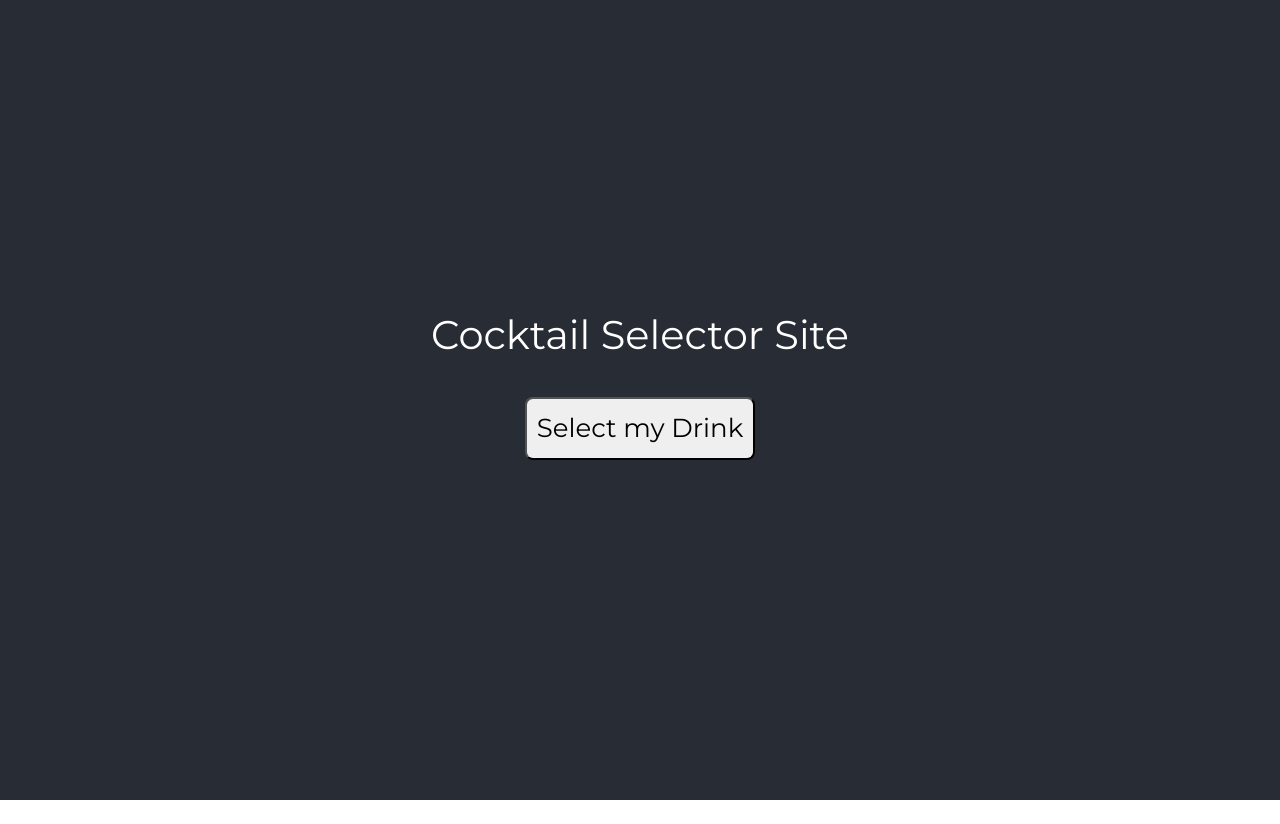
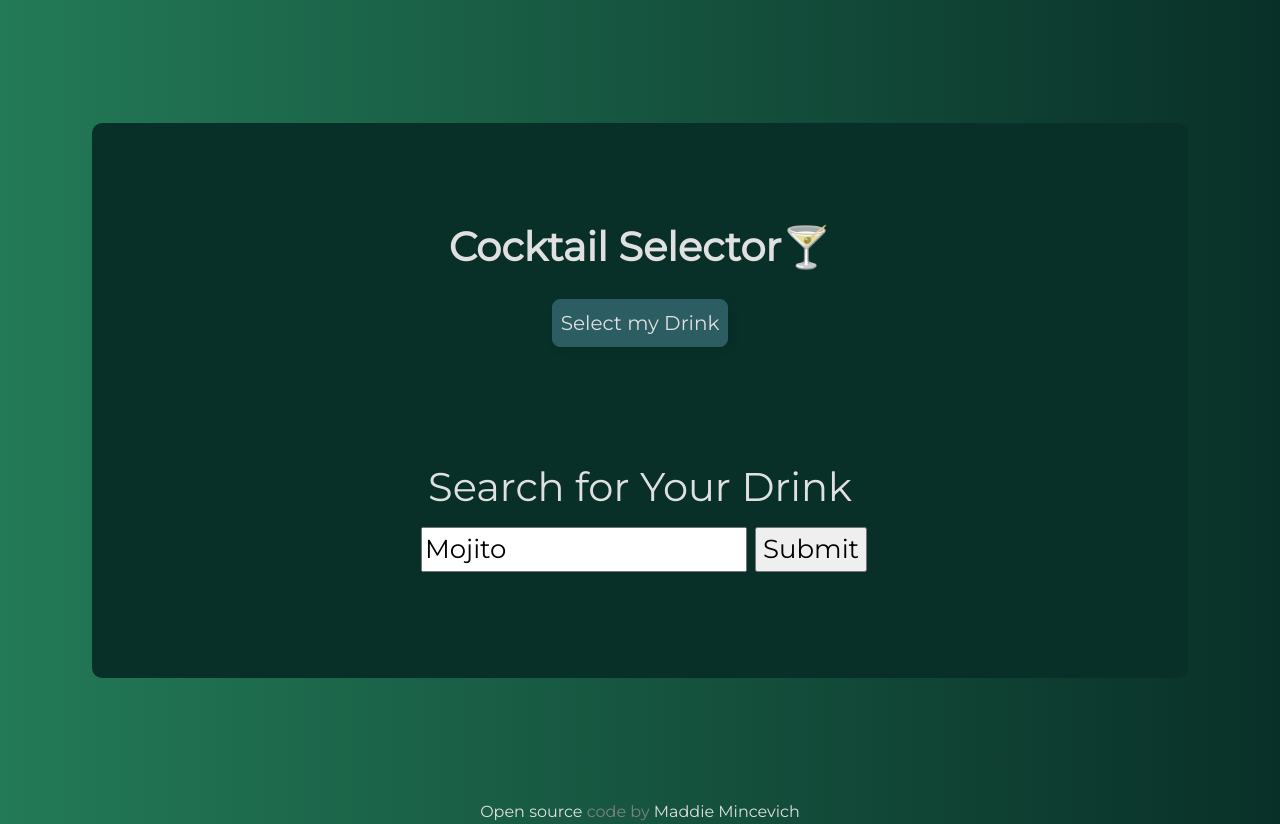
Before and after one commit to madisonmincevich/cocktail-site, a React (Create React App) app: page / in a window 1280 px wide. Before the commit the page ends 800 px from the top, so only its background shows below. Built offline with nearby package versions, Linux system fonts and the light colour scheme.

Commit message:
Added search component

```diff
--- a/public/index.html
+++ b/public/index.html
@@ -32,20 +32,15 @@
       href="https://fonts.googleapis.com/css2?family=Montserrat:wght@300;400&family=Oxygen:wght@300;400&display=swap"
       rel="stylesheet"
     />
-    <title>Cocktail Selector</title>
+    <link
+      rel="shortcut icon"
+      type="image/jpg"
+      href="https://img.icons8.com/dotty/2x/m.png"
+    />
+    <title>🍸Cocktail Selector</title>
   </head>
   <body>
     <noscript>You need to enable JavaScript to run this app.</noscript>
     <div id="root"></div>
-    <!--
-      This HTML file is a template.
-      If you open it directly in the browser, you will see an empty page.
-
-      You can add webfonts, meta tags, or analytics to this file.
-      The build step will place the bundled scripts into the <body> tag.
-
-      To begin the development, run `npm start` or `yarn start`.
-      To create a production bundle, use `npm run build` or `yarn build`.
-    -->
   </body>
 </html>
--- a/src/App.css
+++ b/src/App.css
@@ -1,23 +1,51 @@
 .App {
   text-align: center;
   font-family: "Montserrat", sans-serif;
+  background: #093028; /* fallback for old browsers */
+  background: -webkit-linear-gradient(
+    to right,
+    #237a57,
+    #093028
+  ); /* Chrome 10-25, Safari 5.1-6 */
+  background: linear-gradient(
+    to right,
+    #237a57,
+    #093028
+  ); /* W3C, IE 10+/ Edge, Firefox 16+, Chrome 26+, Opera 12+, Safari 7+ */
+}
+
+.pad {
+  background: #093028; /* fallback for old browsers */
+
+  padding: 50px;
+  border-radius: 10px;
+  margin: 10px;
 }
 
 .App-header {
-  background-color: #282c34;
   min-height: 100vh;
   display: flex;
   flex-direction: column;
   align-items: center;
   justify-content: center;
   font-size: calc(10px + 2vmin);
-  color: white;
+  color: #e0e0e0;
 }
 
-ul {
-  list-style: none;
+.title {
+  margin-top: 50px;
+  font-size: 40px;
 }
 
 .cocktailImg {
   max-width: 100%;
 }
+
+a {
+  color: #e0e0e0;
+  text-decoration: none;
+}
+
+footer {
+  color: grey;
+}
--- a/src/App.js
+++ b/src/App.js
@@ -1,15 +1,38 @@
 import "./App.css";
 import Randomizer from "./components/Randomizer";
+import Search from "./components/Search";
 
 function App() {
   return (
     <div className="App">
       <header className="App-header">
         <div className="container">
-          <h1 className="title">Cocktail Selector Site</h1>
-          <Randomizer />
+          <div className="pad">
+            <h1 className="title fw-bold">Cocktail Selector🍸</h1>
+            <Randomizer />
+            <Search defaultKeyword="Mojito" />
+          </div>
         </div>
       </header>
+      <footer>
+        <div>
+          <a
+            href="https://github.com/madisonmincevich/cocktail-site"
+            target="_blank"
+            rel="noreferrer"
+          >
+            Open source
+          </a>{" "}
+          code by{" "}
+          <a
+            href="https://maddiemincevich.netlify.app/"
+            target="_blank"
+            rel="noreferrer"
+          >
+            Maddie Mincevich
+          </a>
+        </div>
+      </footer>
     </div>
   );
 }
--- a/src/components/Results.js
+++ b/src/components/Results.js
@@ -22,7 +22,7 @@ export default function Results(props) {
         </div>
         <div className="row">
           <div className="col-sm-5">
-            <h3 className="text-start">Ingredients:</h3>
+            <h3 className="text-start fw-bold">Ingredients:</h3>
             <p className="ingredient">
               {props.results.drinks[0].strMeasure1}{" "}
               {props.results.drinks[0].strIngredient1}
@@ -85,7 +85,7 @@ export default function Results(props) {
             </p>
           </div>
           <div className="col-sm-7">
-            <h3 className="text-start">Recipe:</h3>
+            <h3 className="text-start fw-bold">Recipe:</h3>
             <p className="instructions">
               {props.results.drinks[0].strInstructions}
             </p>
--- /dev/null
+++ b/src/components/Search.js
@@ -0,0 +1,43 @@
+import React, { useState } from "react";
+import SearchResults from "./SearchResults";
+import axios from "axios";
+
+export default function Search(props) {
+  let [searchResults, setSearchResults] = useState(null);
+  let [keyword, setKeyword] = useState(props.defaultKeyword);
+
+  function handleTheResponse(response) {
+    setSearchResults(response.data);
+    console.log(response.data);
+  }
+
+  function handleSearchClick(e) {
+    e.preventDefault();
+    searched();
+  }
+
+  function input(event) {
+    setKeyword(event.target.value);
+  }
+
+  function searched() {
+    let apiLink = `https:/www.thecocktaildb.com/api/json/v1/1/search.php?s=${keyword}`;
+    axios.get(apiLink).then(handleTheResponse);
+  }
+
+  return (
+    <div className="m-5 pt-5">
+      <h1 className="searchTitle">Search for Your Drink</h1>
+      <form onSubmit={handleSearchClick}>
+        <input
+          type="text"
+          defaultValue={props.defaultKeyword}
+          onChange={input}
+          className="m-2"
+        />
+        <input type="submit" placeholder="Search" />
+      </form>
+      <SearchResults searchResults={searchResults} />
+    </div>
+  );
+}
--- /dev/null
+++ b/src/components/SearchResults.js
@@ -0,0 +1,100 @@
+import React from "react";
+
+export default function SearchResults(props) {
+  if (props.searchResults) {
+    return (
+      <div className="searchResults">
+        <div className="row">
+          <div className="col-sm-6">
+            <h2 className="cocktailName">
+              {props.searchResults.drinks[0].strDrink}
+            </h2>
+            <div className="drinkType">
+              Type: {props.searchResults.drinks[0].strAlcoholic}
+            </div>
+          </div>
+          <div className="col-sm-3">
+            <img
+              src={props.searchResults.drinks[0].strDrinkThumb}
+              className="cocktailImg rounded img-fluid"
+              alt="Cocktail Image"
+            />
+          </div>
+        </div>
+        <div className="row">
+          <div className="col-sm-5">
+            <h3 className="text-start fw-bold">Ingredients:</h3>
+            <p className="ingredient">
+              {props.searchResults.drinks[0].strMeasure1}{" "}
+              {props.searchResults.drinks[0].strIngredient1}
+            </p>
+            <p className="ingredient">
+              {props.searchResults.drinks[0].strMeasure2}{" "}
+              {props.searchResults.drinks[0].strIngredient2}
+            </p>
+            <p className="ingredient">
+              {props.searchResults.drinks[0].strMeasure3}{" "}
+              {props.searchResults.drinks[0].strIngredient3}
+            </p>
+            <p className="ingredient">
+              {props.searchResults.drinks[0].strMeasure4}{" "}
+              {props.searchResults.drinks[0].strIngredient4}
+            </p>
+            <p className="ingredient">
+              {props.searchResults.drinks[0].strMeasure5}{" "}
+              {props.searchResults.drinks[0].strIngredient5}
+            </p>
+            <p className="ingredient">
+              {props.searchResults.drinks[0].strMeasure6}{" "}
+              {props.searchResults.drinks[0].strIngredient6}
+            </p>
+            <p className="ingredient">
+              {props.searchResults.drinks[0].strMeasure7}{" "}
+              {props.searchResults.drinks[0].strIngredient7}
+            </p>
+            <p className="ingredient">
+              {props.searchResults.drinks[0].strMeasure8}{" "}
+              {props.searchResults.drinks[0].strIngredient8}
+            </p>
+            <p className="ingredient">
+              {props.searchResults.drinks[0].strMeasure9}{" "}
+              {props.searchResults.drinks[0].strIngredient9}
+            </p>
+            <p className="ingredient">
+              {props.searchResults.drinks[0].strMeasure10}{" "}
+              {props.searchResults.drinks[0].strIngredient10}
+            </p>
+            <p className="ingredient">
+              {props.searchResults.drinks[0].strMeasure11}{" "}
+              {props.searchResults.drinks[0].strIngredient11}
+            </p>
+            <p className="ingredient">
+              {props.searchResults.drinks[0].strMeasure12}{" "}
+              {props.searchResults.drinks[0].strIngredient12}
+            </p>
+            <p className="ingredient">
+              {props.searchResults.drinks[0].strMeasure13}{" "}
+              {props.searchResults.drinks[0].strIngredient13}
+            </p>
+            <p className="ingredient">
+              {props.searchResults.drinks[0].strMeasure14}{" "}
+              {props.searchResults.drinks[0].strIngredient14}
+            </p>
+            <p className="ingredient">
+              {props.searchResults.drinks[0].strMeasure15}{" "}
+              {props.searchResults.drinks[0].strIngredient15}
+            </p>
+          </div>
+          <div className="col-sm-7">
+            <h3 className="text-start fw-bold">Recipe:</h3>
+            <p className="instructions">
+              {props.searchResults.drinks[0].strInstructions}
+            </p>
+          </div>
+        </div>
+      </div>
+    );
+  } else {
+    return null;
+  }
+}
--- a/src/styling/Randomizer.css
+++ b/src/styling/Randomizer.css
@@ -1,6 +1,21 @@
 .randomizerBtn {
-  margin: 30px;
+  margin: 20px;
   border-radius: 8px;
-  border: 1px solid none;
-  padding: 10px;
+  border: 1px solid #2c5d63;
+  padding: 8px;
+  font-size: 20px;
+  background-color: #2c5d63;
+  color: #e0e0e0;
+  box-shadow: 3px 3px 8px rgba(0, 0, 0, 0.1);
 }
+
+.randomizerBtn:hover {
+  color: #e0e0e0;
+  background-color: #2c5d63;
+}
+
+@media (max-width: 800px) {
+  .randomizerBtn {
+    margin: 0px;
+  }
+}
--- a/src/styling/Results.css
+++ b/src/styling/Results.css
@@ -1,9 +1,11 @@
 .randomResults {
   font-family: "Oxygen", sans-serif;
+  margin: 50px;
 }
 
 .cocktailName {
   margin: 50px;
+  font-size: 40px;
 }
 
 .drinkType {
@@ -19,9 +21,17 @@
 .ingredient {
   text-align: left;
   margin: 10px;
+  font-size: 20px;
 }
 
 .instructions {
   text-align: left;
   margin: 10px;
+  font-size: 25px;
 }
+
+@media (max-width: 800px) {
+  .randomResults {
+    margin-top: 0px;
+  }
+}
```
